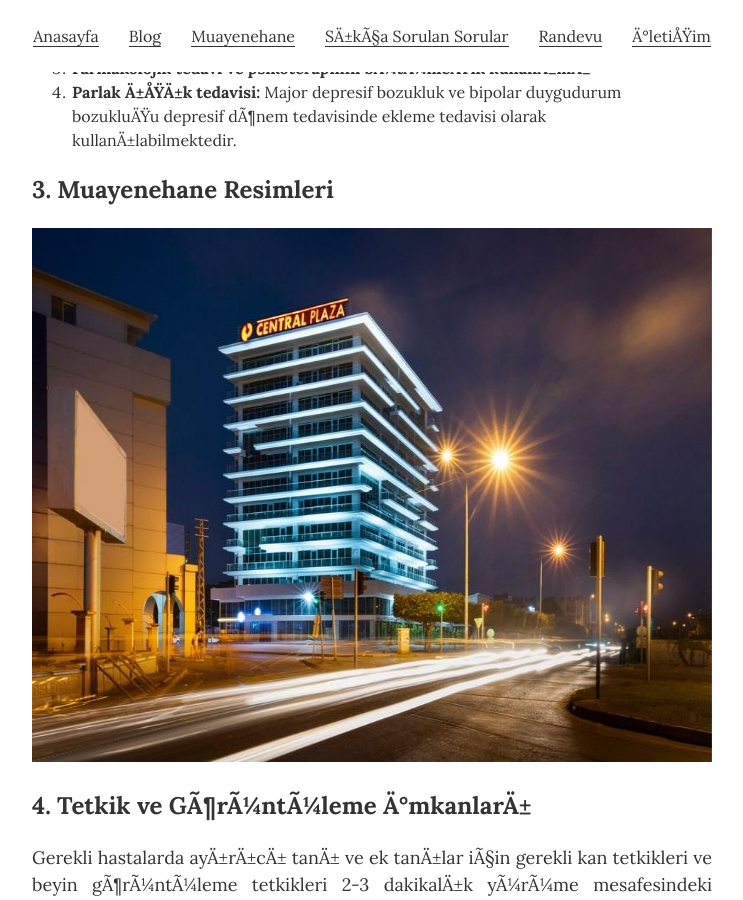
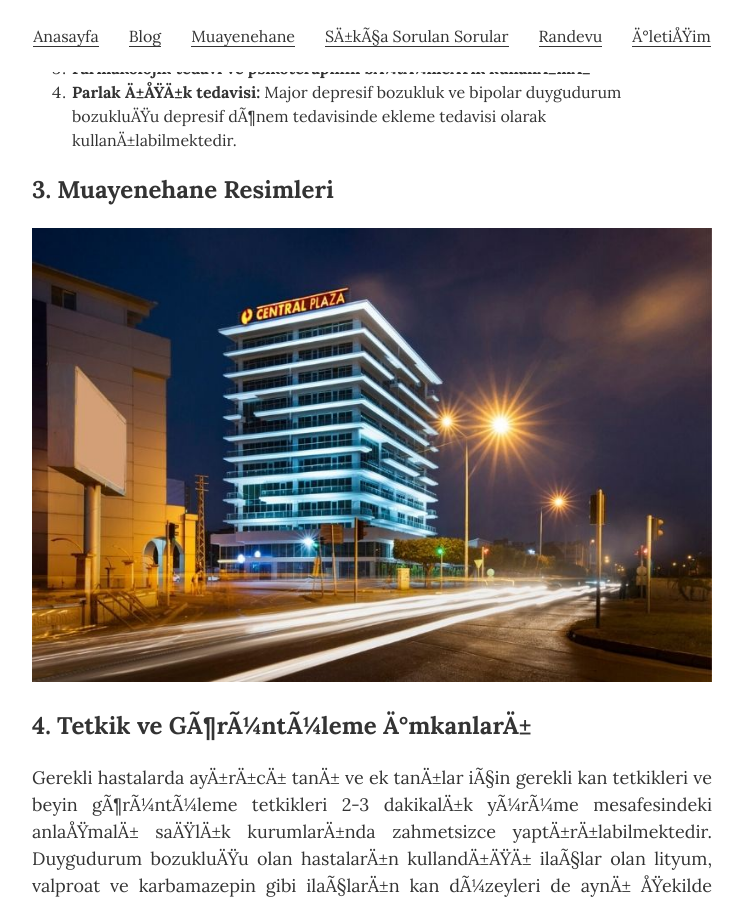
Before and after one commit to ibucgun/ibucgun.github.io, a Jekyll site: the page built from muayenehane.html, in a window 1280 px wide and 900 px high, scrolled down 1228 px. Shown: the whole window, without its empty margins (268-1011 px from the left). Built offline with Jekyll 4.4.1, drawn with Linux system fonts in a browser that asks for light colours.

Commit message:
Update muayenehane.html

```diff
--- a/muayenehane.html
+++ b/muayenehane.html
@@ -22,7 +22,7 @@ description: Adana Psikiyatri • Muayenehanemizde tüm psikiyatrik hastalıklar
 		</ol>
 		</p>
 		<h2>3. Muayenehane Resimleri</h2>
-		<img src="/images/centralplaza.jpg" width="800px" height="534px" style="max-width:100%; border:0;" alt"Muayenehane Binası Genel Görünüm">
+		<img src="/images/centralplaza.jpg" width="800px" style="max-width:100%; border:0;" alt"Muayenehane Binası Genel Görünüm">
 		<h2>4. Tetkik ve Görüntüleme İmkanları</h2>
 		<p class="resume-item-copy" style="text-align: justify;font-size: 1.125rem;">
 		Gerekli hastalarda ayırıcı tanı ve ek tanılar için gerekli kan tetkikleri ve beyin görüntüleme tetkikleri 2-3 dakikalık yürüme mesafesindeki anlaşmalı sağlık kurumlarında zahmetsizce yaptırılabilmektedir. Duygudurum bozukluğu olan hastaların kullandığı ilaçlar olan lityum, valproat ve karbamazepin gibi ilaçların kan düzeyleri de aynı şekilde zahmetsizce, ek bir kuruma başvurmadan yapılabilmektedir.
```
